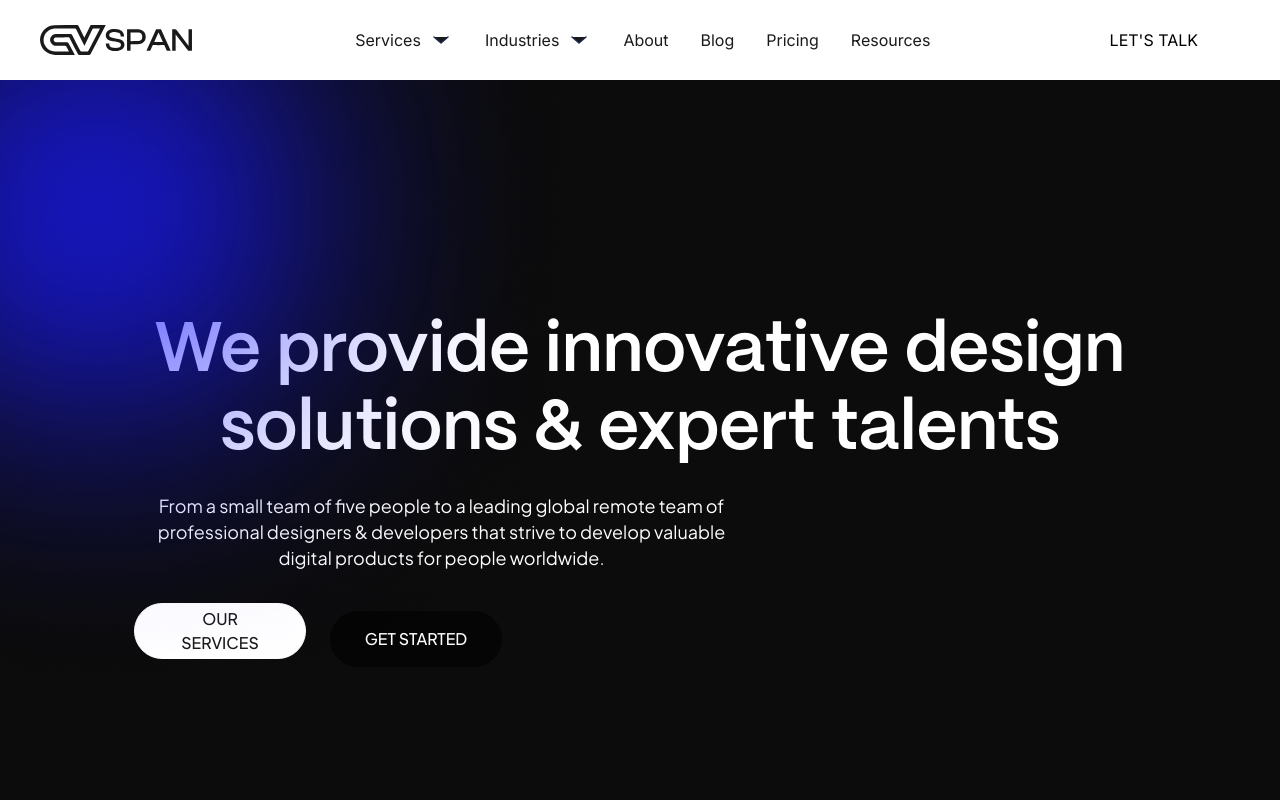
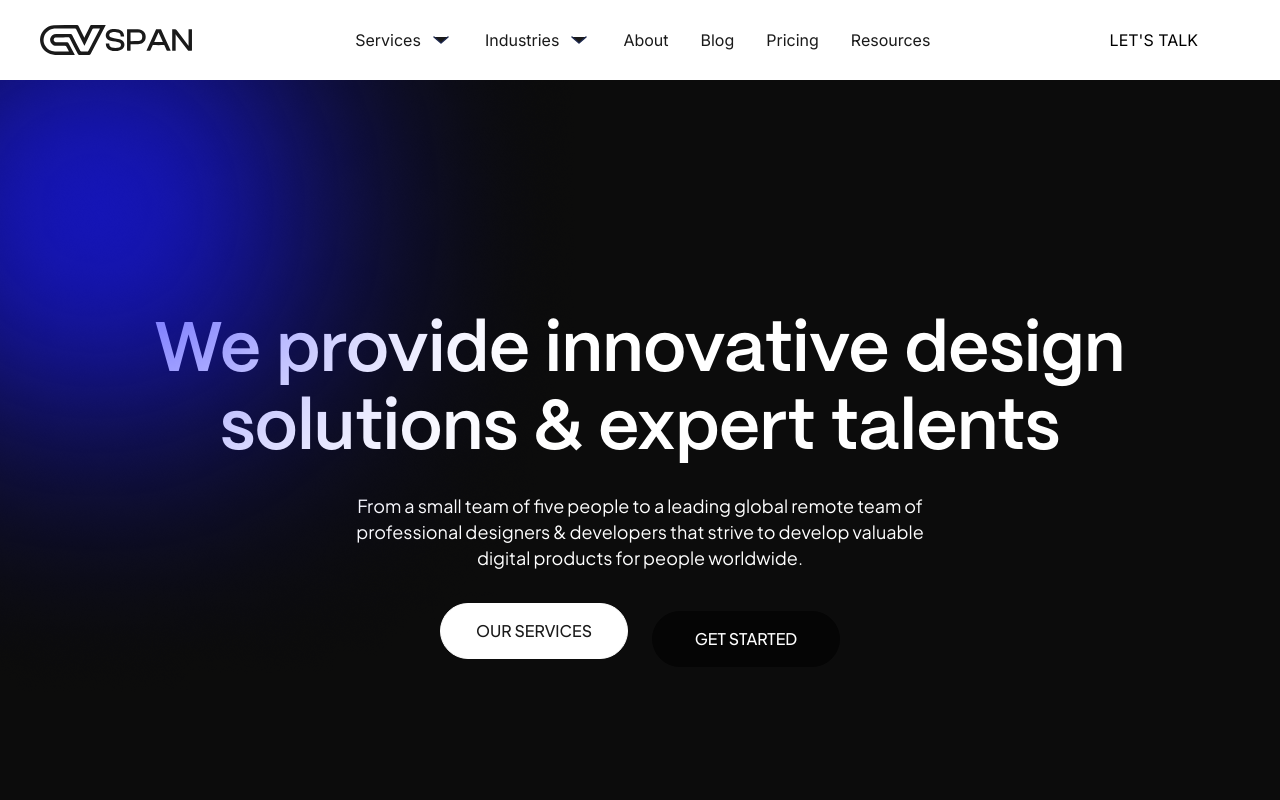
Before and after one commit to cvspan/cvspan-web, a Next.js app: page /about in a window 1280 px wide. Shown: the top 800 px of the page. Built offline with nearby package versions, Linux system fonts and the light colour scheme.

Commit message:
responsiveness for all landing pages and timmy_sections

```diff
--- a/src/components/molecules/Aboutlanding/Aboutlanding.tsx
+++ b/src/components/molecules/Aboutlanding/Aboutlanding.tsx
@@ -13,7 +13,7 @@ const Aboutlanding = (props: Props) => {
                 <Image src={Elipse} alt="elipse" />
             </div>
             <div className="flex h-full w-full flex-col items-center justify-center">
-                <div className="mx-auto flex w-[335px] flex-col justify-center space-y-6 lg:w-[1012px]">
+                <div className="mx-auto flex w-[335px] flex-col items-center justify-center space-y-6 lg:w-[1012px]">
                     <h1 className="text-center font-pp-mori text-[32px] font-[500] leading-[42px] text-white lg:text-[70px] lg:font-[600] lg:leading-[78px]">
                         We provide innovative design solutions & expert talents
                     </h1>
@@ -21,7 +21,7 @@ const Aboutlanding = (props: Props) => {
                         From a small team of five people to a leading global remote team of professional designers &
                         developers that strive to develop valuable digital products for people worldwide.
                     </p>
-                    <div className="flex w-full flex-col items-center justify-center space-y-4 lg:w-[368px] lg:flex-row lg:space-x-6">
+                    <div className="flex w-full flex-col items-center justify-center space-y-4 lg:w-[400px] lg:flex-row lg:space-x-6">
                         <Button title="OUR SERVICES" fullWidth height="56px" background="white" />
                         <Button title="GET STARTED" fullWidth height="56px" background="transparent" />
                     </div>
```
